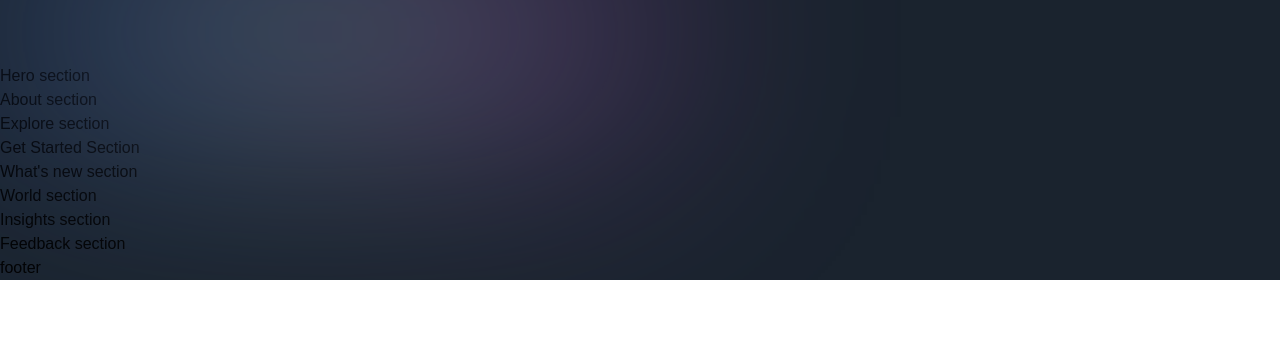
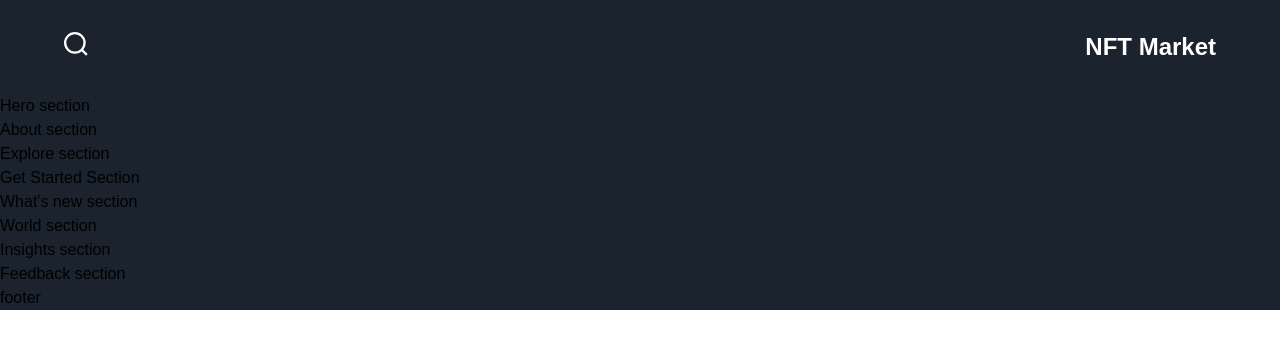
Before and after one commit to dreamineering/next13-motion-tailwind, a Next.js app: page / in a window 1280 px wide. Shown: the top 348 px of the page. Built offline with nearby package versions, Linux system fonts and the light colour scheme; a web font is replaced by a local one.

Commit message:
fix html

```diff
--- a/components/Navbar.jsx
+++ b/components/Navbar.jsx
@@ -12,9 +12,9 @@ const Navbar = () => (
     whileInView="show"
     className={`${styles.xPaddings} py-8 relative`}
   >
-    <div className="absolute w-[50%] inset-0 gradient-01">
+    <div className="absolute w-[50%] inset-0" />
     <div
-        className={`${styles.innerWidth} mx-auto flex justify-between gap-8 `}
+      className={`${styles.innerWidth} mx-auto flex justify-between gap-8`}
     >
       <img
         src="/search.svg"
@@ -25,7 +25,6 @@ const Navbar = () => (
         NFT Market
       </h2>
     </div>
-    </div>
   </motion.nav>
 );
 
```
Lines whose indentation alone changed are shown as unchanged.
